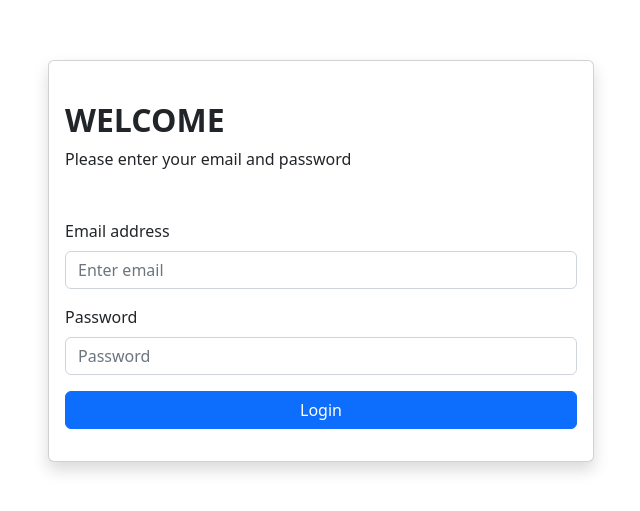
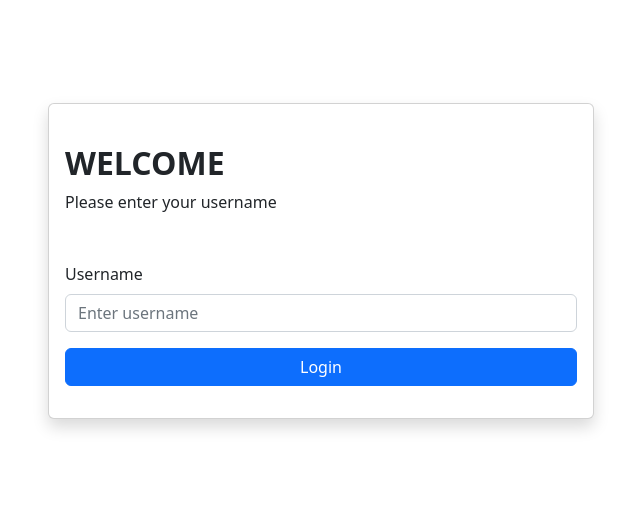
Before and after one commit to salsabilaathika-97/Mock-Test-Login, a React (Create React App) app: page / in a window 1280 px wide. Shown: the part 139-650 px from the top of the page, without its empty margins (319-959 px from the left). Built offline with nearby package versions, Linux system fonts and the light colour scheme.

Commit message:
impelement auth action and fix redux error

```diff
--- a/src/index.js
+++ b/src/index.js
@@ -5,12 +5,16 @@ import App from './App';
 import reportWebVitals from './reportWebVitals';
 import {BrowserRouter} from 'react-router-dom'
 import "bootstrap/dist/css/bootstrap.min.css";
+import { Provider } from "react-redux";
+import store from './redux/store';
 
 const root = ReactDOM.createRoot(document.getElementById('root'));
 root.render(
   <React.StrictMode>
     <BrowserRouter>
-      <App />
+      <Provider store={store}>
+        <App />
+      </Provider>
     </BrowserRouter>
   </React.StrictMode>
 );
--- a/src/pages/Login/Login.js
+++ b/src/pages/Login/Login.js
@@ -1,7 +1,22 @@
-import react from "react";
+import react, {useState} from "react";
 import { Col, Button, Row, Container, Card, Form } from "react-bootstrap";
+import {useDispatch} from "react-redux";
+import {useNavigate} from "react-router-dom";
+import { handleLogin } from "../../redux/actions/authAction";
 
 const Login = () => {
+    const [username, setUsername] = useState("");
+
+    const dispatch = useDispatch();
+    const navigate = useNavigate();
+
+    const handleSubmit = (e) => {
+        e.preventDefault();
+        const payload = {
+            username,
+        };
+        dispatch(handleLogin(payload, navigate))
+    }
     return (
         <div>
             <Container>
@@ -11,18 +26,14 @@ const Login = () => {
                             <Card.Body>
                                 <div className="mb-3 mt-md-4">
                                     <h2 className="fw-bold mb-2 text-uppercase">Welcome</h2>
-                                    <p className="mb-5">Please enter your email and password</p>
+                                    <p className="mb-5">Please enter your username</p>
                                     <div className="mb-3">
-                                        <Form>
+                                        <Form onSubmit={handleSubmit}>
                                             <Form.Group className="mb-3" controlId="formBasicEmail">
                                                 <Form.Label className="text-center">
-                                                    Email address
+                                                    Username
                                                 </Form.Label>
-                                                <Form.Control type="email" placeholder="Enter email" />
-                                            </Form.Group>
-                                                <Form.Group className="mb-3" controlId="formBasicPassword">
-                                                <Form.Label>Password</Form.Label>
-                                                <Form.Control type="password" placeholder="Password" />
+                                                <Form.Control placeholder="Enter username" onChange={(e) => setUsername(e.target.value)} value={username} required />
                                             </Form.Group>
                                             <div className="d-grid">
                                                 <Button variant="primary" type="submit">
--- a/src/redux/store.js
+++ b/src/redux/store.js
@@ -1,5 +1,7 @@
 import {applyMiddleware, createStore} from "redux";
 import thunk from "redux-thunk";
+import rootReducer from "./reducers"
 
+export const store = createStore(rootReducer, applyMiddleware(thunk));
 
 export default store;
```
